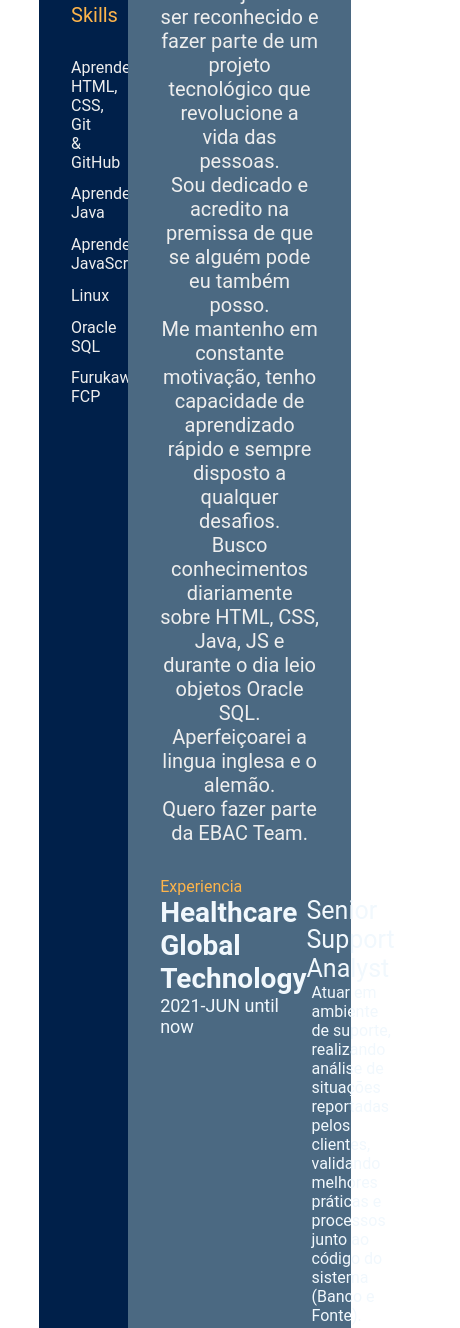
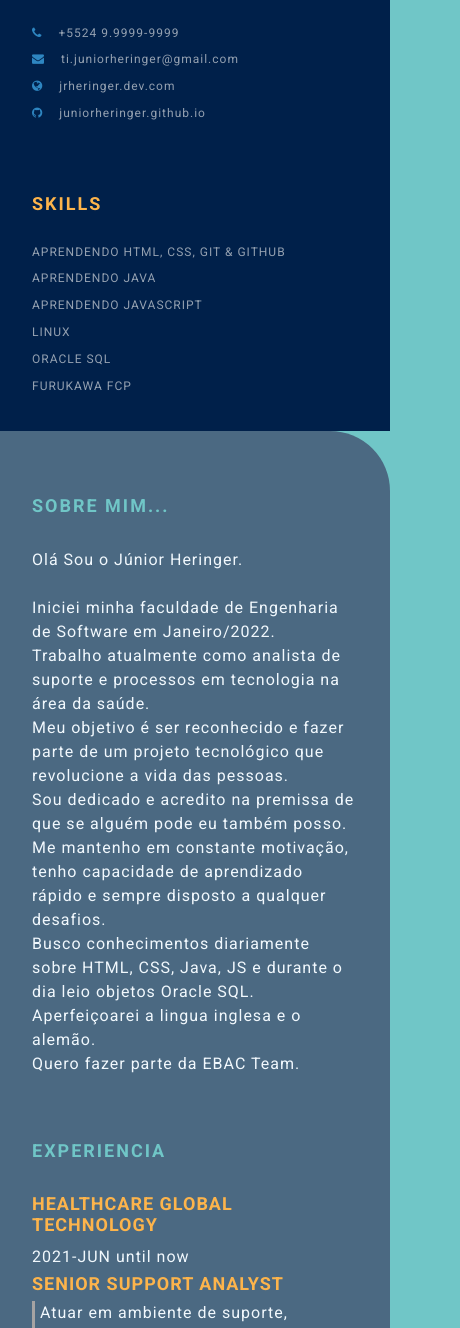
Before and after one commit to juniorheringer/juniorheringer.github.io, a plain HTML site: page index.html in a window 390 px wide. Shown: the part 462-1790 px from the top of the page, 460 px wide, since content can reach past the window. Drawn offline with Linux system fonts and the light colour scheme.

Commit message:
feature-day-06 (#6)
Co-authored-by: ihsjunior-philips <junior.heringer@philips.com>

```diff
--- a/index.html
+++ b/index.html
@@ -4,7 +4,13 @@
     <meta charset="UTF-8">
     <meta http-equiv="X-UA-Compatible" content="IE=edge">
     <meta name="viewport" content="width=device-width, initial-scale=1.0">
-    <title><b>Júnior Heringer CV</b></title>
+    <title>Daniel Santos CV</title>
+
+    <link rel="preconnect" href="https://fonts.googleapis.com">
+    <link rel="preconnect" href="https://fonts.gstatic.com" crossorigin>
+    <link href="https://fonts.googleapis.com/css2?family=Roboto:ital,wght@0,100;0,300;0,400;0,700;1,100;1,300;1,400;1,700&display=swap" rel="stylesheet">
+
+    <link rel="stylesheet" href="https://cdnjs.cloudflare.com/ajax/libs/font-awesome/4.7.0/css/font-awesome.min.css">
 
     <link rel="stylesheet" href="style.css">
 </head>
@@ -130,7 +136,35 @@
                     </div>
                 </div>
             </section>
-        </section>
-    </main>
+            <section class="awards gap">
+                <div class="right-title">Cursos e Certificações</div>
+                <div class="awards-contents">
+                    <div class="awards-left">
+                        <p class="awards-company-name">Udemy</p>
+                        <p class="awards-time-period">JUL-2021 até AGO-2021</p>
+                    </div>
+                    <div class="awards-right">
+                        <p class="awards-name">Oracle Especialista</p>
+                        <p class="awards-desc">
+                            Curso sobre Oracle PL/SQL Especialista Completo
+                        </p>
+                    </div>
+                </div>
+                <div class="awards-contents">
+                    <div class="awards-left">
+                        <p class="awards-company-name">Furukawa Eletric LatAm</p>
+                        <p class="awards-time-period">2015-2016</p>
+                    </div>
+                    <div class="awards-right">
+                        <p class="awards-name">Data Cable System</p>
+                        <p class="awards-desc">
+                            Certificação em Redes CAT6A 10/100/1000/10000
+                        </p>
+                    </div>
+                </div>
+            </section>
+        </div>
+    </section>
+</main>
 </body>
 </html>
--- a/style.css
+++ b/style.css
@@ -4,6 +4,10 @@
     box-sizing: border-box;
     list-style: none;
     font-family: 'Roboto', sans-serif;
+}
+
+body {
+    background-color: #70c6c7;
 }
 
 .resume-contents {
@@ -33,12 +37,13 @@
 
 .profile {
     width: 100%;
-    border-bottom: 2px solid #eeeeee;
+    border-bottom: 2px solid #1B2631;
 }
 
 .profile .profile-image {
     width: 100%;
-    border-radius: 100%;
+    border-radius: 50%;
+    border: 8px solid #1B2631;
 }
 
 .name {
@@ -46,6 +51,9 @@
     font-size: 30px;
     letter-spacing: 2px;
     text-transform: uppercase;
+    text-align: center;
+    font-weight: bold;
+    padding: 1rem 0;
 }
 
 .profession {
@@ -53,12 +61,21 @@
     font-size: 20px;
     text-transform: uppercase;
     text-align: center;
+    letter-spacing: 2px;
+    font-weight: bold;
+    padding-bottom: 1rem;
 }
 
 /* .contact-info { border-bottom: 2px solid #1B2631; } */
 .left-title {
     color: #FDB44B;
     font-size: 20px;
+    letter-spacing: 2px;
+    text-transform: uppercase;
+    font-weight: bold;
+    display: flex;
+    align-items: center;
+    padding-top: 3rem;
 }
 
 .contact-info ul {
@@ -68,14 +85,18 @@
 .contact-info ul li,
 .references ul li {
     padding: .4rem 0;
-    color: #eeeeee;
+    display: flex;
+    align-items: center;
+    color: #d6dbdfaf;
+    letter-spacing: 1px;
+    font-size: 18px;
 }
 
 .contact-info ul li i,
 .references ul li i {
     padding-right: 1rem;
     font-size: 18px;
-    color: #eeeeee;
+    color: #2E86C1;
 }
 
 .skills ul {
@@ -83,24 +104,56 @@
 }
 .skills ul li p {
     padding: .4rem 0;
-    color: #eeeeee;
+    color: #d6dbdfaf;
+    font-size: 18px;
+    letter-spacing: 1px;
+    display: flex;
+    align-items: center;
+    text-transform: uppercase;
 }
+
+.referance-name {
+    padding-top: 1.5rem;
+    padding-bottom: .4rem;
+    font-size: 18px;
+    color: #F9E79F;
+    letter-spacing: 1px;
+    text-transform: uppercase;
+}
+
+.referance-profession {
+    font-size: 16px;
+    color: #d6dbdfaf;
+    letter-spacing: 1px;
+    /* text-transform: uppercase; */
+    padding-bottom: .4rem;
+}
+
 
 .right-section-contents {
     padding: 2rem 2rem;
 }
 
 .right-title {
-    color: #FDB44B;
+    color: #70C6C7;
+    font-size: 40px;
+    letter-spacing: 2px;
+    text-transform: uppercase;
+    font-weight: bold;
+    display: flex;
+    align-items: center;
+    padding: 2rem 0;
+    position: relative;
 }
 
 .gap {
     padding-bottom: 2rem;
 }
 .about-me-contents {
-    text-align: center;
-    font-size: 20px;
-    color: #eeeeee;
+    font-size: 18px;
+    letter-spacing: 1px;
+    line-height: 2rem;
+    color: #F1F8FD;
 }
 
 .experience-contents,
@@ -115,25 +168,126 @@
 .exp-company-name,
 .education-school-name,
 .awards-company-name {
-    font-size: 28px;
+    font-size: 25px;
     font-weight: bold;
+    text-transform: uppercase;
+    letter-spacing: 1px;
+    color: #FDB44B;
+    padding-bottom: .4rem;
 }
 
 .exp-time-period,
-.education-time-period,
+.educationp-time-period,
 .awards-time-period {
     font-size: 18px;
+    letter-spacing: 1px;
+    line-height: 2rem;
 }
 
 .exp-position,
 .education-subject,
 .awards-name {
     font-size: 25px;
+    font-weight: bold;
+    text-transform: uppercase;
+    letter-spacing: 1px;
+    color: #FDB44B;
+    padding-bottom: .4rem;
 }
 
 .exp-desc,
 .education-desc,
 .awards-desc {
     font-size: 16px;
+    letter-spacing: 1px;
+    line-height: 1.5rem;
+    border-left: 3px solid #a5a3a3;
     padding-left: 5px;
 }
+
+/* Media queries */
+@media screen and (max-width:780px) {
+    .experience-contents,
+    .education-contents,
+    .awards-contents {
+        grid-template-columns: repeat(1, 1fr);
+    }
+}
+
+@media screen and (max-width:780px) {
+    .left-section {
+        grid-column: span 3;
+    }
+
+    .right-section {
+        grid-column: span 4;
+    }
+
+}
+
+@media screen and (max-width:1200px) {
+    .resume-contents {
+        grid-template-columns: repeat(1, 1fr);
+    }
+}
+
+@media screen and (max-width:390px) {
+    .resume-contents {
+        width: 100%;
+        margin: 0 auto;
+    }
+
+    .name {
+        font-size: 20px;
+    }
+
+    .profession {
+        font-size: 18px;
+    }
+
+    .left-title {
+        font-size: 18px;
+    }
+
+    .right-title {
+        font-size: 18px;
+    }
+
+    .contact-info ul li,
+    .references ul li {
+        font-size: 12px;
+    }
+
+    .contact-info ul li i,
+    .references ul li i {
+        /* padding-right: 1rem; */
+        font-size: 12px;
+    }
+
+    .skills ul li p {
+        font-size: 12px;
+    }
+
+    .about-me-contents {
+        font-size: 16px;
+        line-height: 1.5rem;
+    }
+
+    .exp-company-name,
+    .education-school-name,
+    .awards-company-name {
+        font-size: 18px;
+    }
+
+    .exp-time-period,
+    .educationp-time-period,
+    .awards-time-period {
+        font-size: 16px;
+    }
+
+    .exp-position,
+    .education-subject,
+    .awards-name {
+        font-size: 18px;
+    }
+}
```
